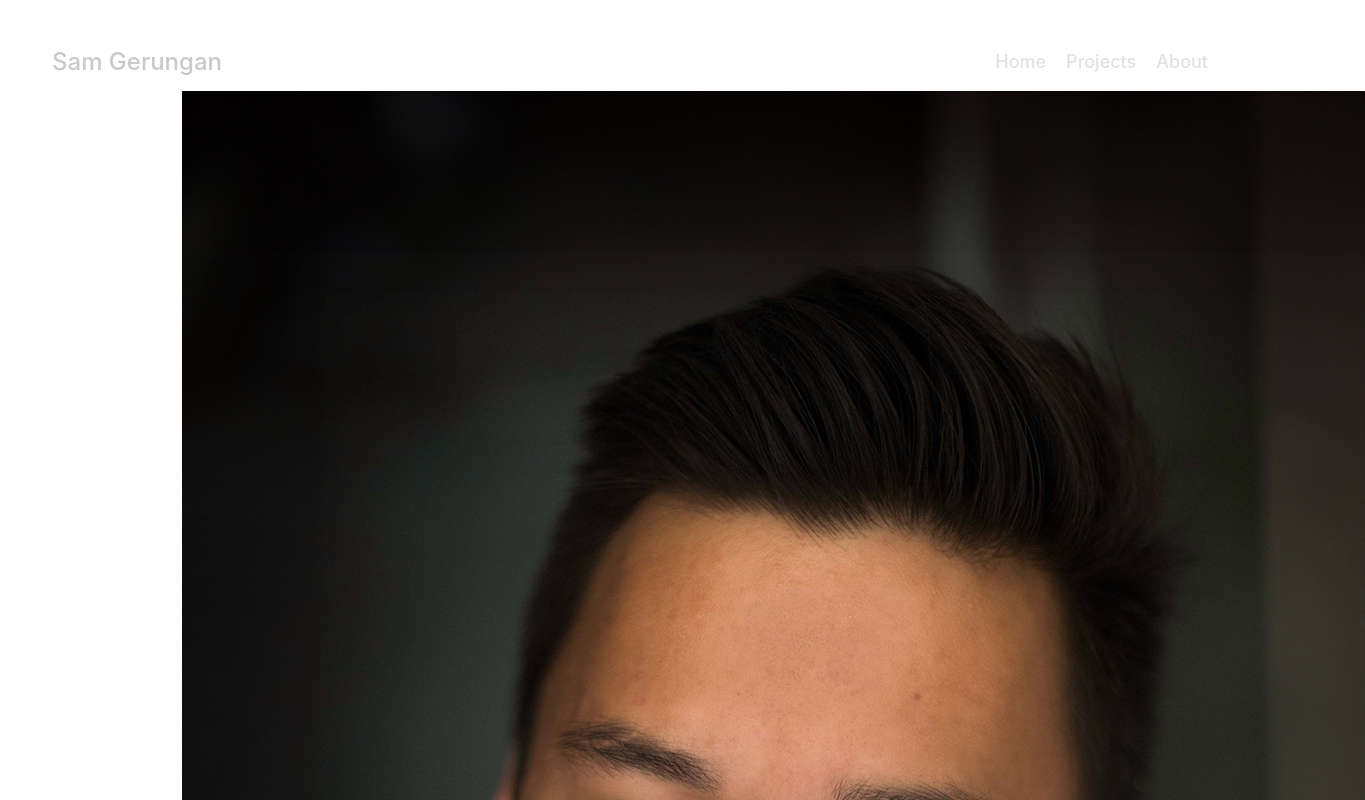
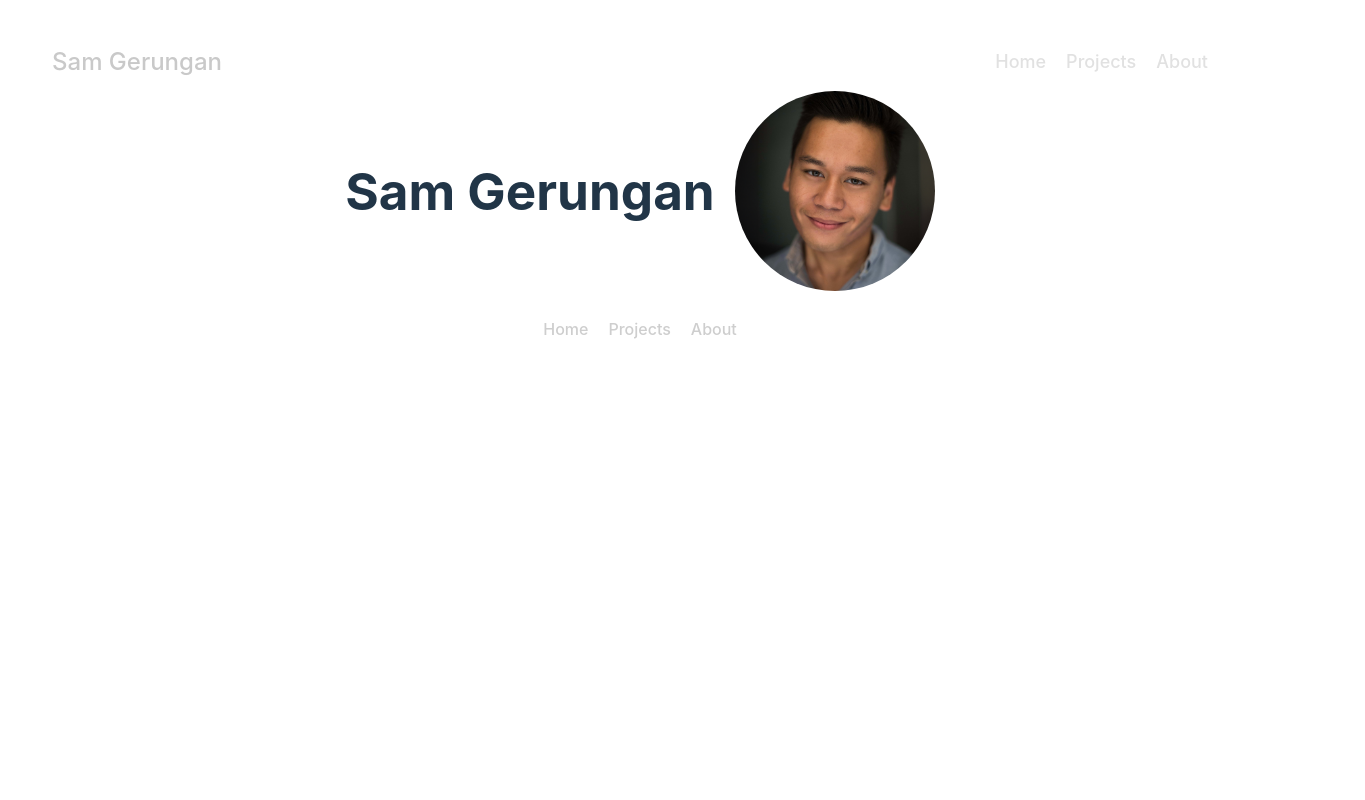
Before and after one commit to Sam-T-G/Sam-Practice-Portfolio, a React (Vite) app: page / in a window 1280 px wide. Shown: the top 800 px of the page, 1365 px wide, since content can reach past the window. Built offline with nearby package versions, Linux system fonts and the light colour scheme.

Commit message:
Update Home.tsx

```diff
--- a/src/components/Home.tsx
+++ b/src/components/Home.tsx
@@ -15,8 +15,11 @@ const Home: React.FC<HomeProps> = ({ title, subtitle, heroImage }) => {
           className="hero-element"
           style={{ backgroundImage: `url(${heroImage})` }}
         >
+          <div className="hero-text">
             {title && <h1 className="hero-title">{title}</h1>}
             {subtitle && <h1 className="hero-subtitle">{subtitle}</h1>}
+          </div>
+          <div className="home-portrait-container">
             <img
               className="home-portrait"
               src="/src/assets/self-portrait.jpg"
@@ -25,6 +28,7 @@ const Home: React.FC<HomeProps> = ({ title, subtitle, heroImage }) => {
           </div>
         </div>
       </div>
+    </div>
   );
 };
 
```
Lines whose indentation alone changed are shown as unchanged.
